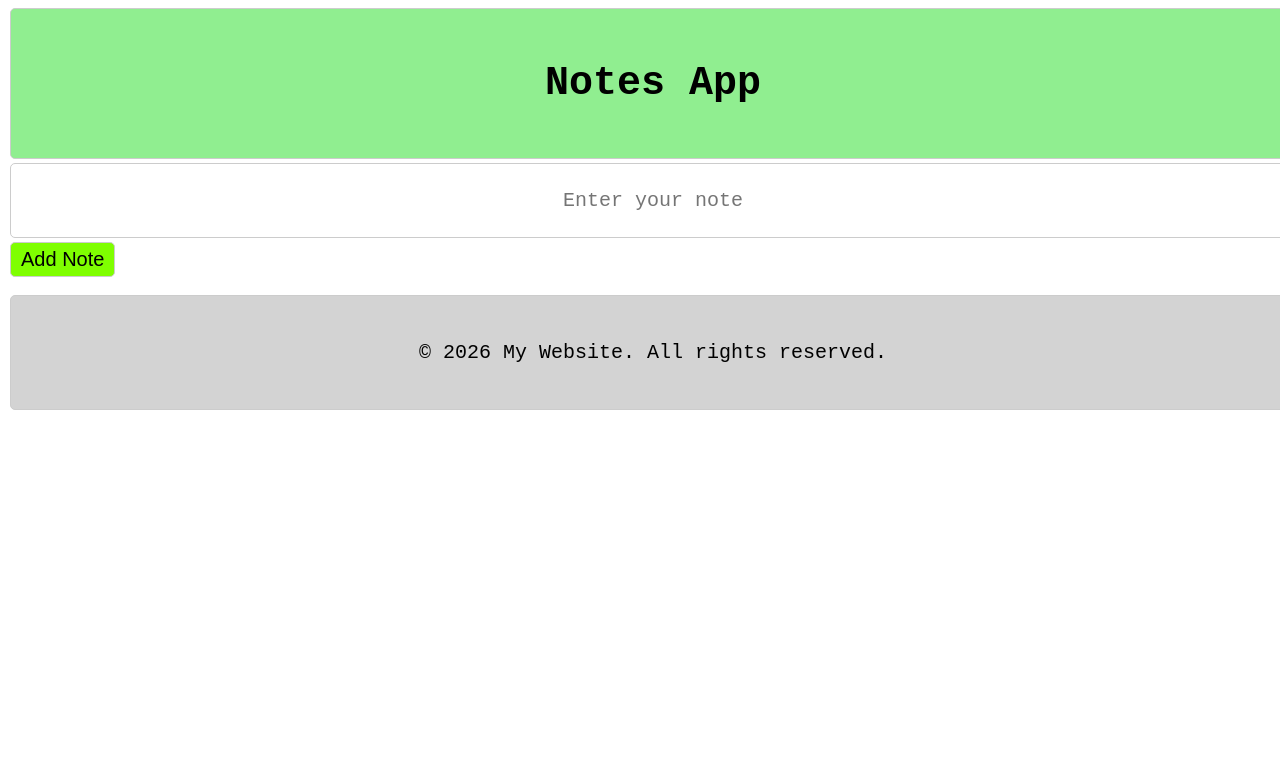
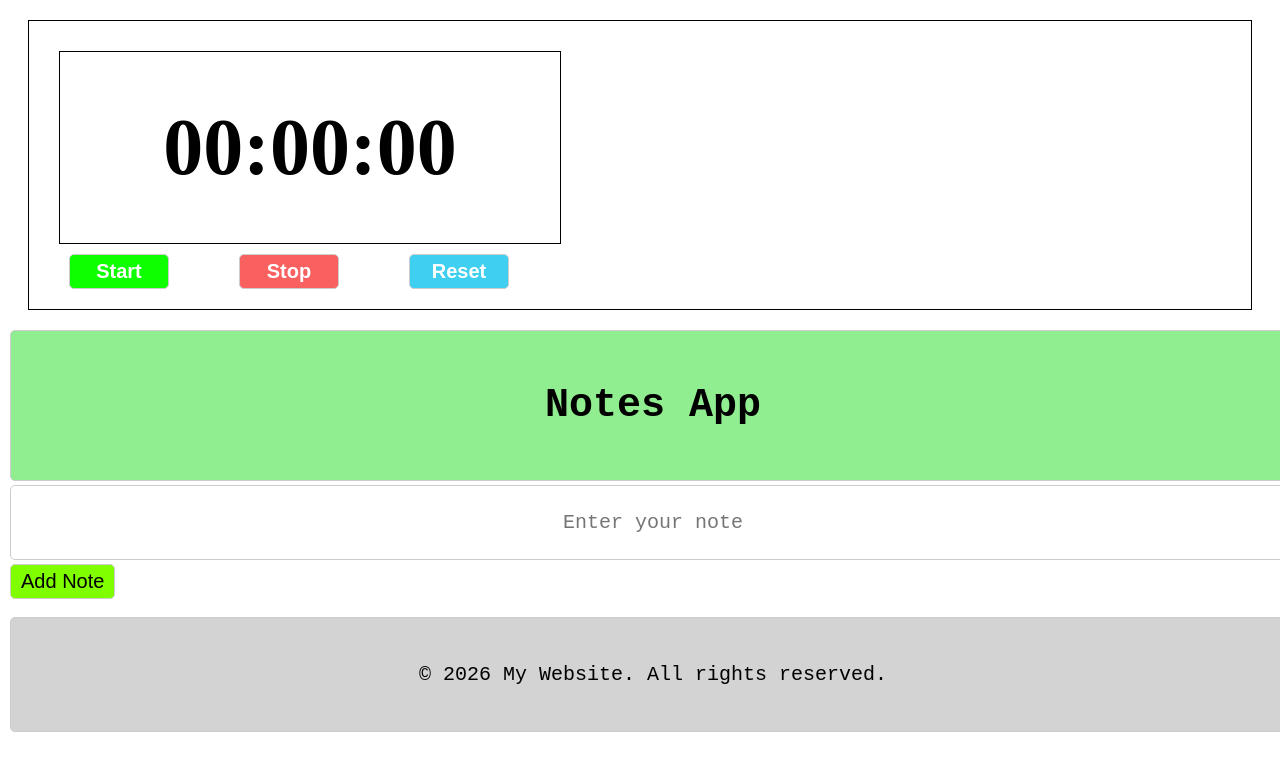
Before and after one commit to surajkb2005/Reaction, a React (Vite) app: page / in a window 1280 px wide. Shown: the top 770 px of the page. Built offline with nearby package versions, Linux system fonts and the light colour scheme.

Commit message:
stopwatch done

```diff
--- a/src/App.jsx
+++ b/src/App.jsx
@@ -4,11 +4,13 @@ import Cards from './components/Cards';
 import PropsCards from './components/PropsCards';
 import UserGreeting from './components/UserGreeting';
 import Notes from './components/Notes';
+import Stopwatch from './components/Stopwatch';
 
 function App() {
   const list = ['mango', 'pineapple', 'santra'];
 
   return (<>
+    <Stopwatch/>
     <Notes />
   </>)
 }
--- /dev/null
+++ b/src/components/Stopwatch.jsx
@@ -0,0 +1,64 @@
+import { func } from "prop-types";
+import { useEffect, useRef, useState } from "react";
+
+function Stopwatch() {
+
+    const [isrunning, setIsrunning] = useState(false);
+    const [elapsedtime, setElapsedtime] = useState(0);
+    const intervalRef = useRef(null);
+    const startTimeRef = useRef(0);
+
+    useEffect(() => {
+
+        if (isrunning) {
+            intervalRef.current = setInterval(() => {
+                setElapsedtime(Date.now() - startTimeRef.current);
+            }, 10);
+        }
+
+        return () => {
+            clearInterval(intervalRef.current);
+        }
+
+    }, [isrunning]);
+
+    function start() {
+        setIsrunning(true);
+        startTimeRef.current = Date.now() - elapsedtime;
+    }
+    function stop() {
+        setIsrunning(false);
+    }
+    function reset() {
+        setIsrunning(false);
+        setElapsedtime(0);
+    }
+
+    function formattime() {
+        let hours = Math.floor(elapsedtime / (1000 * 60 * 60));
+        let min = Math.floor(elapsedtime / (1000 * 60) % 60);
+        let sec = Math.floor(elapsedtime / (1000) % 60);
+        let milisec = Math.floor((elapsedtime % 1000) / 10);
+
+
+        hours = String(hours).padStart(2, "0");
+        min = String(min).padStart(2, "0");
+        sec = String(sec).padStart(2, "0");
+        milisec = String(milisec).padStart(2, "0");
+
+        return `${min}:${sec}:${milisec}`;
+    }
+
+    return (
+        <div className="stopwatch">
+            <div className="display-timer">{formattime()}</div>
+            <div className="controls-pannel">
+                <button className="controls start-timer" onClick={start}>Start</button>
+                <button className="controls stop-timer" onClick={stop}>Stop</button>
+                <button className="controls reset-timer" onClick={reset}>Reset</button>
+            </div>
+        </div>
+    )
+}
+
+export default Stopwatch;
--- a/src/index.css
+++ b/src/index.css
@@ -110,3 +110,45 @@ li{
   text-align: center;
 
 }
+
+.stopwatch{
+  border: 1px solid black;
+  padding: 20px;
+  margin: 20px;
+  justify-content: center;
+  text-align: left;
+  align-items: left;
+}
+.display-timer{
+  padding: 50px;
+  margin: 10px;
+  border: 1px solid black;
+  justify-content: center;
+  text-align: center;
+  font-size: 5rem;
+  font-weight: 800;
+  width: 400px;
+}
+
+.controls{
+  text-align: center;
+  font-size: 20px;
+  padding : 5px 10px;
+  margin-left: 20px;
+  margin-right: 50px;
+  border-radius: 5px;
+  border: 1px solid #ccc;
+  width: 100px;
+  color: white;
+  font-weight: 800;
+}
+
+.start-timer{
+  background-color:rgb(13, 255, 0);
+}
+.stop-timer{
+  background-color:rgb(249, 96, 96);
+}
+.reset-timer{
+  background-color:rgb(63, 207, 240);
+}
```
